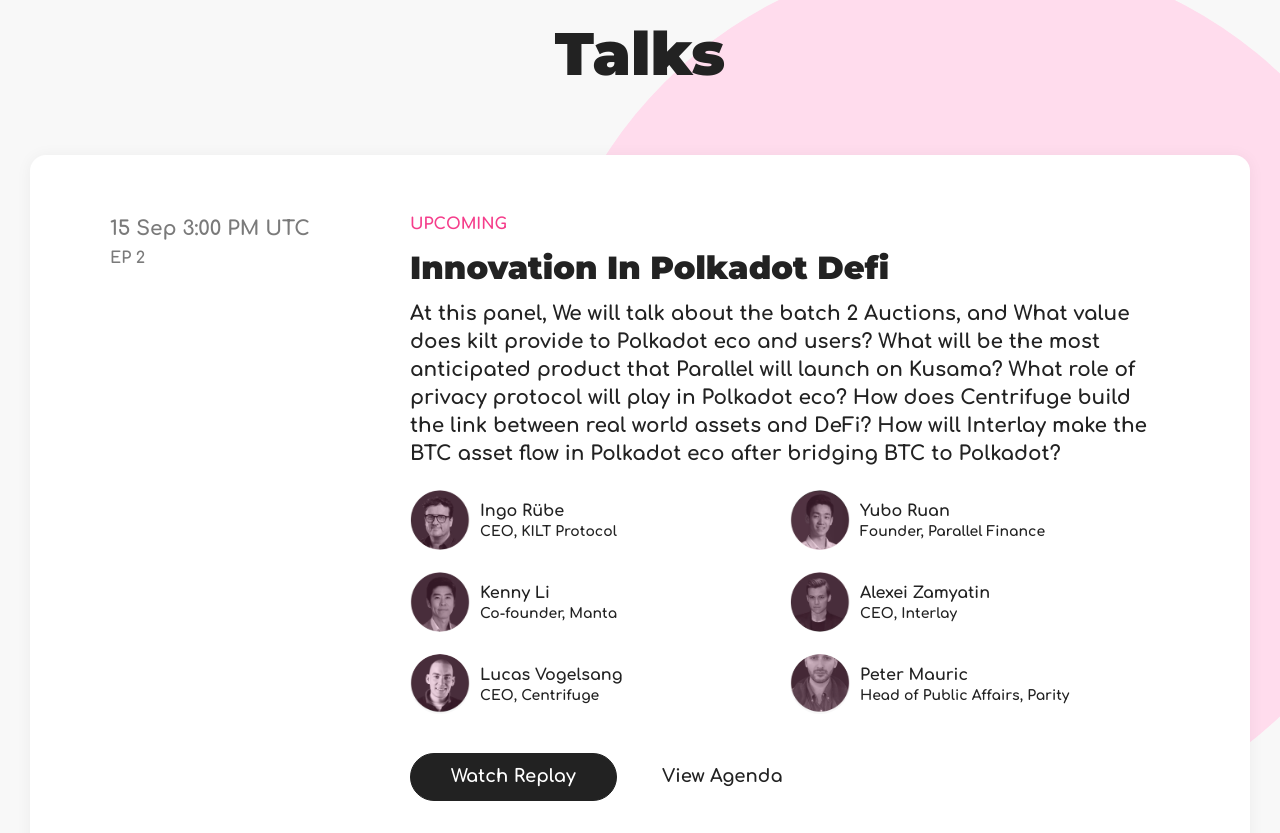
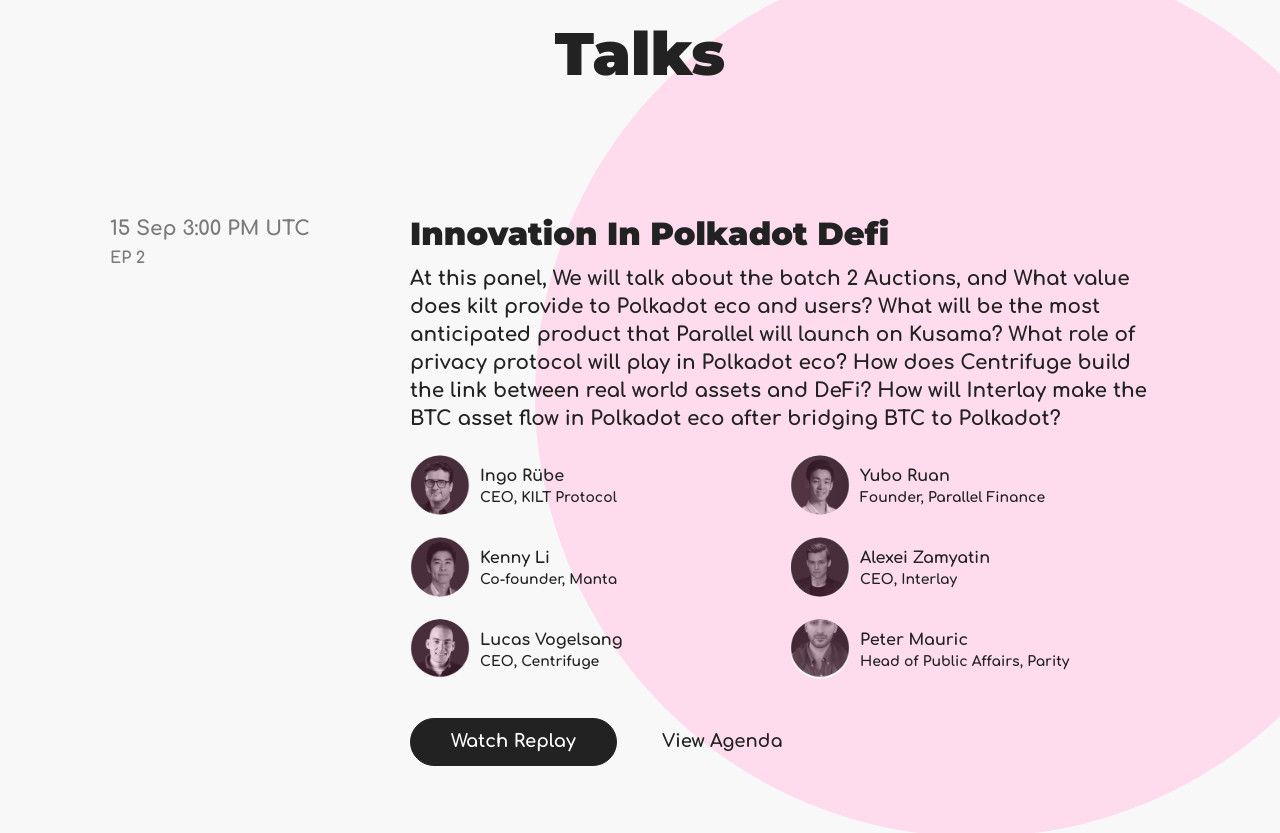
Before and after one commit to parallel-finance/polkadot-defi, a website: page index.html in a window 1280 px wide. Shown: the part 847-1680 px from the top of the page. Drawn offline with Linux system fonts and the light colour scheme.

Commit message:
update upcoming events

```diff
--- a/index.html
+++ b/index.html
@@ -105,10 +105,9 @@
 		<section class="talks" id="talks">
 			<div class="container center">
 				<h2 class="black">Talks</h2>
-				<article class="talks__list current">
+				<article class="talks__list">
 					<p data-view="desktop">15 Sep 3:00 PM UTC<br> <small>EP 2</small></p>
 					<div class="talks__list__desc">
-						<strong>Upcoming</strong>
 						<p data-view="tablet">15 Sep 3:00 PM UTC<small>EP 2</small></p>
 						<h3>Innovation In Polkadot Defi</h3>
 						<p>At this panel, We will talk about the batch 2 Auctions, and What value does kilt provide to Polkadot eco and users? What will be the most anticipated product that Parallel will launch on Kusama? What role of privacy protocol will play in Polkadot eco? How does Centrifuge build the link between real world assets and DeFi? How will Interlay make the BTC asset flow in Polkadot eco after bridging BTC to Polkadot?</p>
```
